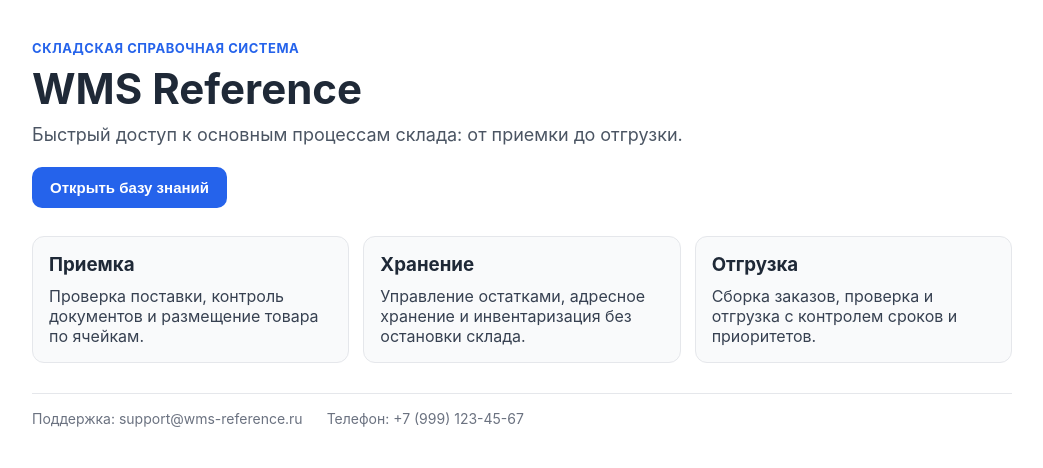
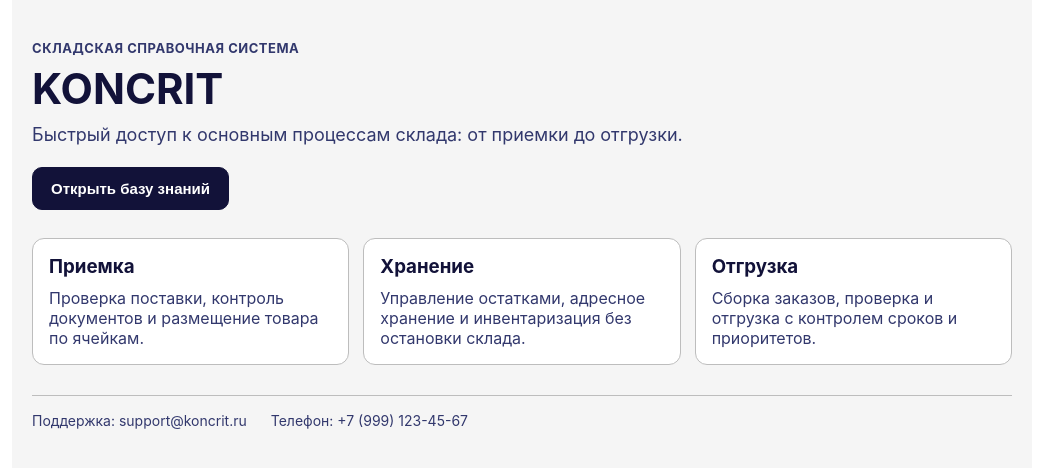
Before and after one commit to sashkadurneva-gif/wms-reference, a React (Create React App) app: page / in a window 1280 px wide. Shown: the top 468 px of the page, without its empty margins (118-1161 px from the left). Built offline with nearby package versions, Linux system fonts and the light colour scheme.

Commit message:
Apply KONCRIT branding and color palette

```diff
--- a/src/App.css
+++ b/src/App.css
@@ -2,7 +2,8 @@
   margin: 0 auto;
   max-width: 980px;
   padding: 40px 20px;
-  color: #1f2937;
+  color: #121239;
+  background: #f5f5f5;
 }
 
 .hero {
@@ -14,7 +15,7 @@
   font-size: 13px;
   letter-spacing: 0.04em;
   text-transform: uppercase;
-  color: #2563eb;
+  color: #32386d;
   font-weight: 700;
 }
 
@@ -22,29 +23,30 @@
   margin: 0;
   font-size: 42px;
   line-height: 1.1;
+  color: #121239;
 }
 
 .subtitle {
   margin-top: 12px;
   margin-bottom: 22px;
   max-width: 680px;
-  color: #4b5563;
+  color: #32386d;
   font-size: 18px;
 }
 
 .primary-button {
-  border: none;
+  border: 1px solid #121239;
   border-radius: 10px;
   padding: 12px 18px;
   font-size: 15px;
   font-weight: 600;
   color: #ffffff;
-  background: #2563eb;
+  background: #121239;
   cursor: pointer;
 }
 
 .primary-button:hover {
-  background: #1d4ed8;
+  background: #32386d;
 }
 
 .cards {
@@ -54,10 +56,10 @@
 }
 
 .card {
-  border: 1px solid #e5e7eb;
+  border: 1px solid #bdbdbd;
   border-radius: 12px;
   padding: 16px;
-  background: #f9fafb;
+  background: #ffffff;
 }
 
 .card h3 {
@@ -67,16 +69,16 @@
 
 .card p {
   margin: 0;
-  color: #374151;
+  color: #32386d;
 }
 
 .footer {
   margin-top: 30px;
   padding-top: 16px;
-  border-top: 1px solid #e5e7eb;
+  border-top: 1px solid #bdbdbd;
   display: flex;
   flex-wrap: wrap;
   gap: 14px 24px;
-  color: #6b7280;
+  color: #32386d;
   font-size: 14px;
 }
--- a/src/App.js
+++ b/src/App.js
@@ -21,7 +21,7 @@ function App() {
     <div className="page">
       <header className="hero">
         <p className="tag">Складская справочная система</p>
-        <h1>WMS Reference</h1>
+        <h1>KONCRIT</h1>
         <p className="subtitle">
           Быстрый доступ к основным процессам склада: от приемки до отгрузки.
         </p>
@@ -40,7 +40,7 @@ function App() {
       </div>
 
       <footer className="footer">
-        <span>Поддержка: support@wms-reference.ru</span>
+        <span>Поддержка: support@koncrit.ru</span>
         <span>Телефон: +7 (999) 123-45-67</span>
       </footer>
     </div>
```
